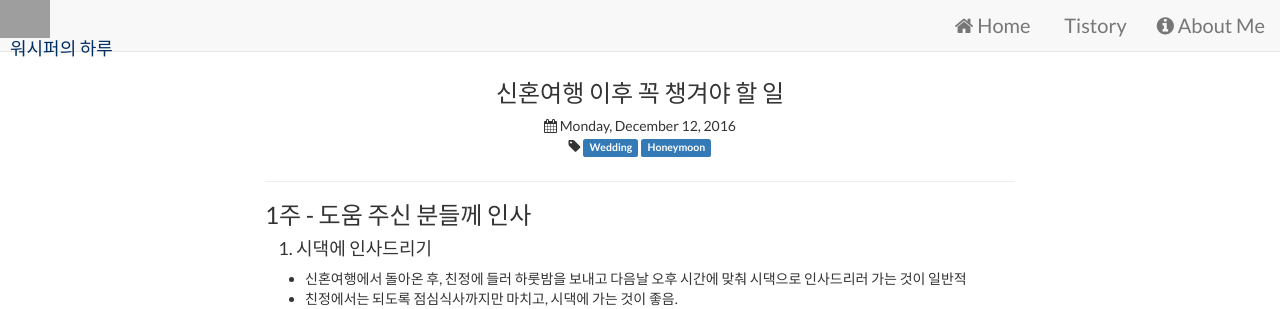
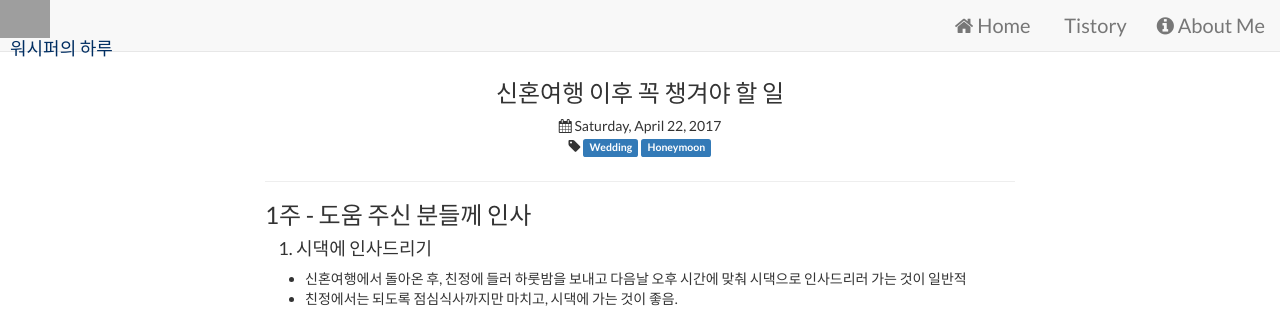
Before and after one commit to MD82/md82.github.io, a Jekyll site: the page built from _posts/2017-04-22-After-Honeymoon.md, in a window 1280 px wide and 900 px high. Shown: the top 309 px of the window. Built offline with Jekyll 4.4.1, drawn with Linux system fonts in a browser that asks for light colours; nearby versions of some CDN libraries; grey boxes are pictures that could not be loaded.

Commit message:
After Wedding

```diff
--- a/_posts/2017-04-22-After-Honeymoon.md
+++ b/_posts/2017-04-22-After-Honeymoon.md
@@ -1,7 +1,7 @@
 ---
 layout: post
 tags: Wedding Honeymoon
-date: 2016-12-12 21:36
+date: 2017-04-22 21:36
 title: 신혼여행 이후 꼭 챙겨야 할 일
 published: true
 ---
```
